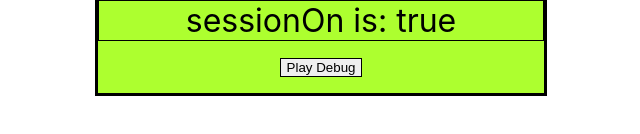
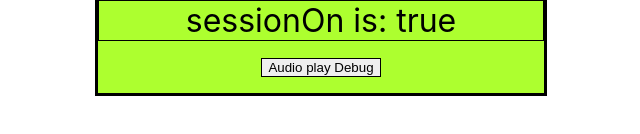
Before and after one commit to markoter/pomodoro-timer, a React (Create React App) app: page / in a window 1280 px wide. Shown: the part 610-744 px from the top of the page, without its empty margins (319-959 px from the left). Built offline with nearby package versions, Linux system fonts and the light colour scheme.

Commit message:
audio working but useeffect complain

```diff
--- a/src/App.js
+++ b/src/App.js
@@ -65,11 +65,13 @@ function App() {
   }
 
   //audio
+  let beepSound = document.getElementById('beep')
   const playAudio = () => {
-    const audio = document.getElementById('beep')
-    if (audio) {
-      audio.play()
-    }
+      beepSound.play()
+  }
+  const stopAudio = () => {
+    beepSound.pause()
+    beepSound.currentTime = 0
   }
 
   //buttons onClicks
@@ -78,6 +80,7 @@ function App() {
   }
   const reset = () => {
     dispatch({ type: 'reset' })
+    stopAudio()
   }
 
   //formating as time
@@ -105,7 +108,7 @@ function App() {
       }
     }, 100)
     return () => clearInterval(counter)
-  }, [state])
+  }, [state, playAudio])
 
   return (
     <div id="app">
--- a/src/debugDisplay.js
+++ b/src/debugDisplay.js
@@ -7,7 +7,7 @@ const DebugDisplay = (props) => {
             <p>timer is: {state.timer}</p>
             <p>countingOn is: {state.countingOn.toString()}</p>
             <p>sessionOn is: {state.sessionOn.toString()}</p>
-            <button onClick={playAudio}>Play Debug</button>
+            <button onClick={playAudio}>Audio play Debug</button>
 
         </div>
     )
```
